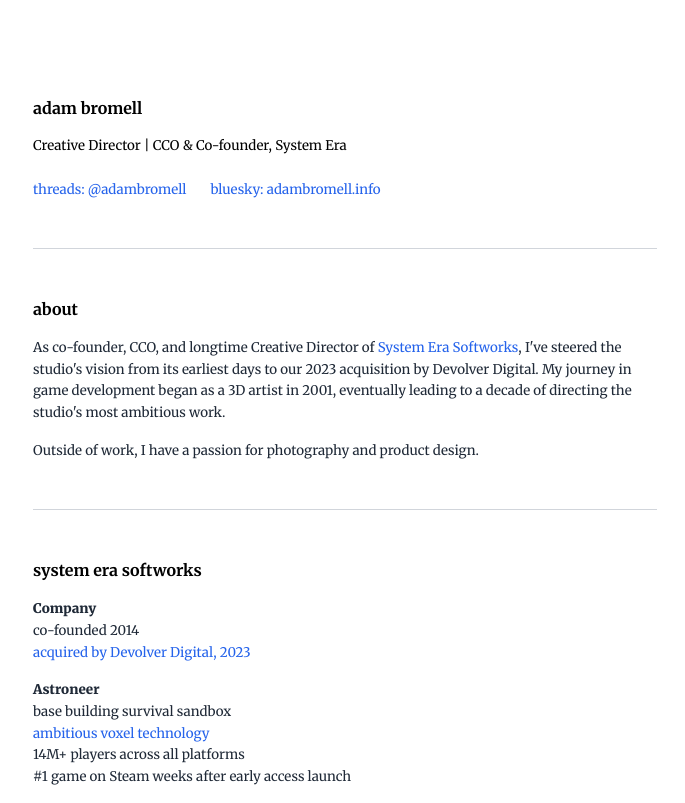
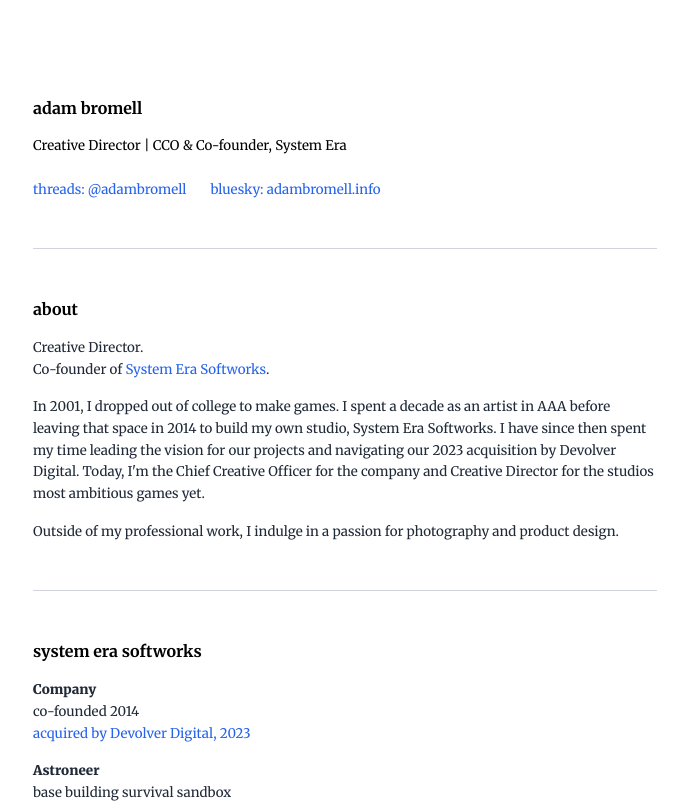
Before and after one commit to XYZCHiiLD/adambromell-site, a Next.js app: page / in a window 1280 px wide. Shown: the top 803 px of the page, without its empty margins (295-980 px from the left). Built offline with nearby package versions, Linux system fonts and the light colour scheme.

Commit message:
Add files via upload

```diff
--- a/src/app/page.js
+++ b/src/app/page.js
@@ -36,10 +36,14 @@ export default function Home() {
           <h2 className="font-bold mb-4">about</h2>
           <div className="space-y-4 text-gray-800 leading-relaxed">
             <p>
-              As co-founder, CCO, and longtime Creative Director of <a href="https://www.systemera.net" target="_blank" rel="noopener noreferrer" className="text-blue-600 hover:underline">System Era Softworks</a>, I've steered the studio's vision from its earliest days to our 2023 acquisition by Devolver Digital. My journey in game development began as a 3D artist in 2001, eventually leading to a decade of directing the studio's most ambitious work.
+              Creative Director.<br />
+              Co-founder of <a href="https://www.systemera.net" target="_blank" rel="noopener noreferrer" className="text-blue-600 hover:underline">System Era Softworks</a>.
             </p>
             <p>
-              Outside of work, I have a passion for photography and product design.
+              In 2001, I dropped out of college to make games. I spent a decade as an artist in AAA before leaving that space in 2014 to build my own studio, System Era Softworks. I have since then spent my time leading the vision for our projects and navigating our 2023 acquisition by Devolver Digital. Today, I'm the Chief Creative Officer for the company and Creative Director for the studios most ambitious games yet.
+            </p>
+            <p>
+              Outside of my professional work, I indulge in a passion for photography and product design.
             </p>
           </div>
         </section>
```
